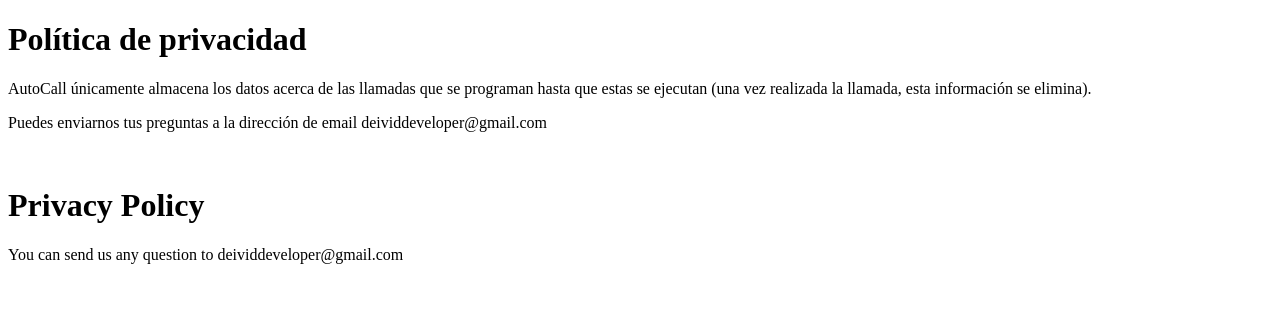
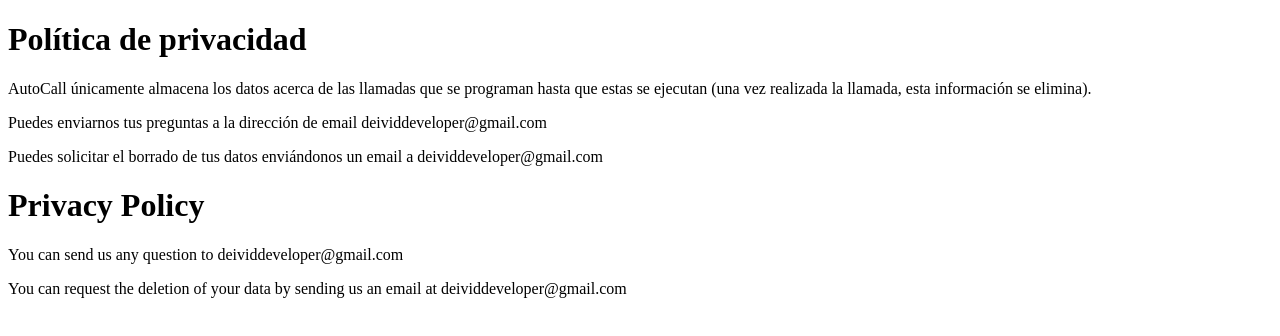
Before and after one commit to flowsoftdevelop/flowsoftdevelop.github.io, a plain HTML site: page index.html in a window 1280 px wide. Drawn offline with Linux system fonts and the light colour scheme.

Commit message:
Update index.html

```diff
--- a/index.html
+++ b/index.html
@@ -4,8 +4,10 @@
 		<h1>Política de privacidad</h1>
 		<p>AutoCall únicamente almacena los datos acerca de las llamadas que se programan hasta que estas se ejecutan (una vez realizada la llamada, esta información se elimina).</p>
 		<p>Puedes enviarnos tus preguntas a la dirección de email deividdeveloper@gmail.com</p>
+		<p>Puedes solicitar el borrado de tus datos enviándonos un email a deividdeveloper@gmail.com
 		<br>
 		<h1>Privacy Policy</h1>
 		<p>You can send us any question to deividdeveloper@gmail.com</p>
+		<p>You can request the deletion of your data by sending us an email at deividdeveloper@gmail.com</p>
 	</body>
 </html>
```
